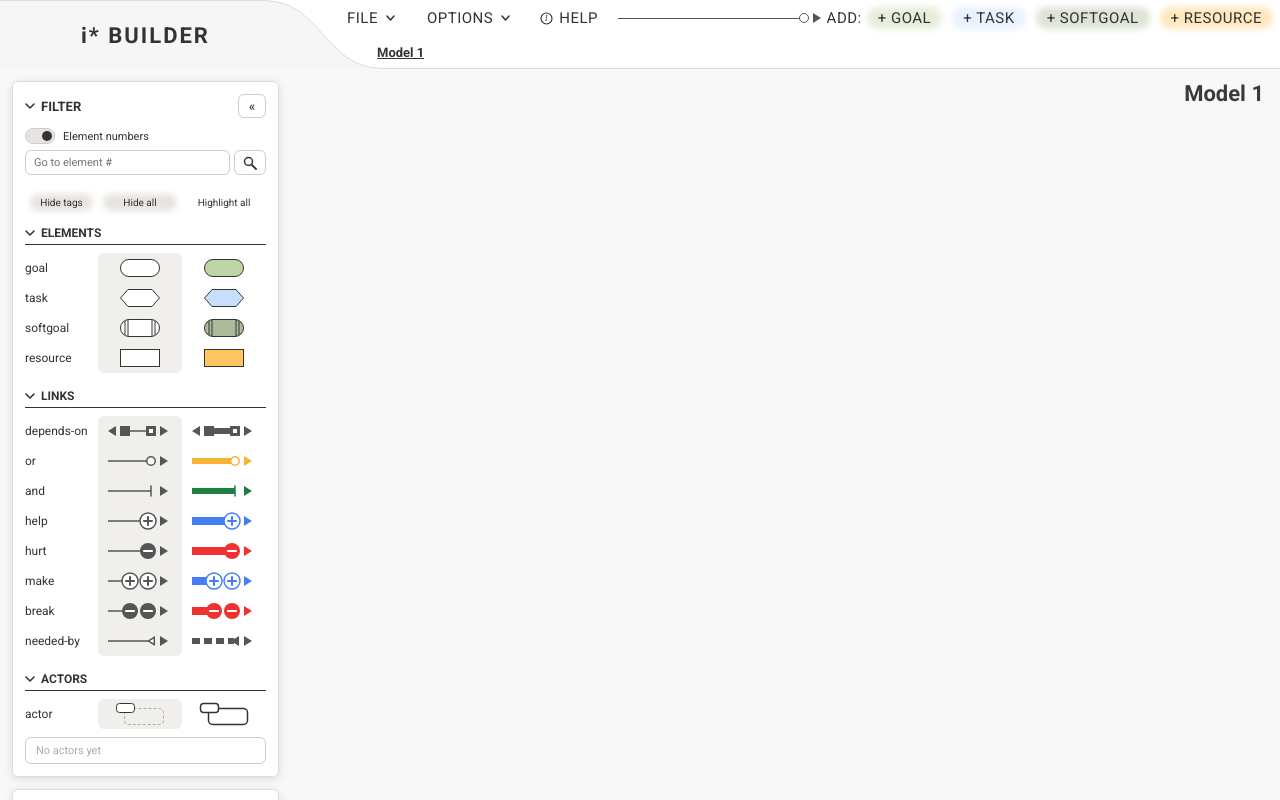
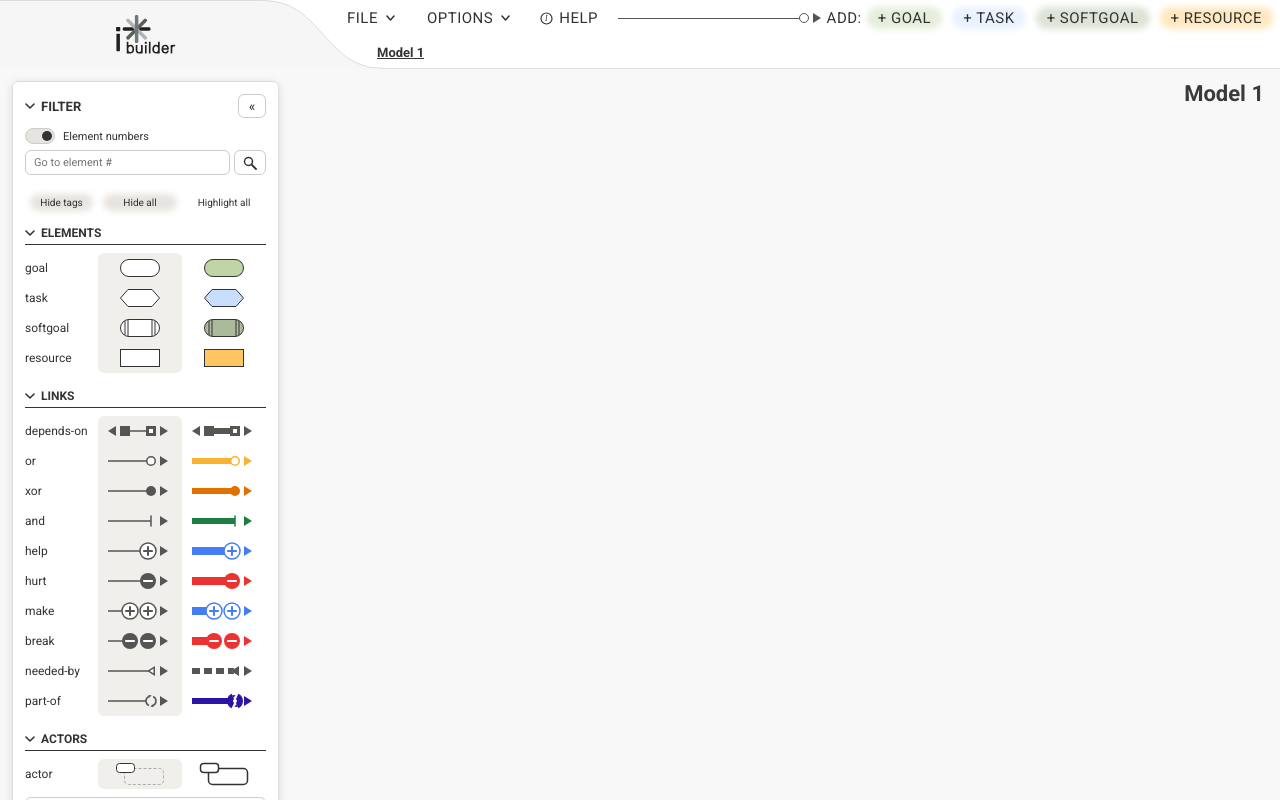
Before and after one commit to HansCastorpus/iStar-Prototype, a React (Vite) app in the folder iStar Prototype/: page / in a window 1280 px wide. Built offline with nearby package versions, Linux system fonts and the light colour scheme.

Commit message:
UI Update

```diff
--- a/iStar Prototype/src/App.jsx
+++ b/iStar Prototype/src/App.jsx
@@ -86,8 +86,7 @@ export default function App() {
           padding: '8px 16px', background: 'var(--bg-logo)',
           borderTop: '1px solid var(--border)',  // runs into the diagonal's top curve
         }}>
-          {/* Placeholder until there is a new logo (the previous one is still exported as Logo from Toolbar.jsx) */}
-          <span style={{ fontSize: 22, fontWeight: 700, letterSpacing: 2, color: 'var(--text-1)', whiteSpace: 'nowrap', userSelect: 'none' }}>i* BUILDER</span>
+          <img src={`${import.meta.env.BASE_URL}Logo.svg`} alt="i* Builder" className="app-logo" draggable={false} style={{ height: 40, maxWidth: '100%', objectFit: 'contain', userSelect: 'none' }} />
         </div>
         <div style={{ flex: 1, minWidth: 0, display: 'flex', flexDirection: 'column' }}>
           <Toolbar inset={TOOLBAR_INSET} />
--- a/iStar Prototype/src/index.css
+++ b/iStar Prototype/src/index.css
@@ -78,37 +78,37 @@ button:hover:not(:disabled) {
 
 /* ── Dark theme ─────────────────────────────────────────────────────────────── */
 [data-theme="dark"] {
-  --bg-canvas:  #1a1a1a;
-  --bg-panel:   #212121;
-  --bg-header:  #262626;
-  --bg-logo:    #1f1f1f;
-  --bg-popup:   #2a2a2a;
+  --bg-canvas:  #2b2b2b;
+  --bg-panel:   #323232;
+  --bg-header:  #353535;
+  --bg-logo:    #2d2d2d;
+  --bg-popup:   #3c3c3c;
   --text-1:     #ddd;
-  --text-2:     #777;
-  --text-3:     #555;
-  --bg-menu-title: #1f1f1f;
+  --text-2:     #8a8a8a;
+  --text-3:     #6a6a6a;
+  --bg-menu-title: #2d2d2d;
   --bg-selected: #ddd;
   --bg-selected-text: #2a2a2a;
-  --cell-on:    #55524f;
-  --btn-glow:   #625f5b;
+  --cell-on:    #6a6764;
+  --btn-glow:   #75726e;
   --text-menu:  #fff;
   --text-title: #d0d0d0;
   --text-node:  #ddd;
-  --border:     #3a3a3a;
-  --border-lt:  #2e2e2e;
-  --border-md:  #4a4a4a;
-  --border-ck:  #666;
-  --node-fill:  #2a2a2a;
+  --border:     #4c4c4c;
+  --border-lt:  #414141;
+  --border-md:  #5c5c5c;
+  --border-ck:  #7a7a7a;
+  --node-fill:  #3c3c3c;
   --node-stroke:#888;
   --node-text:  #ddd;
   --node-text-hl: #1e1e1e;  /* dark on the lighter, pastel highlight fills */
   --link-def:   #999;
-  --grid-line:  #2b2b2b;
+  --grid-line:  #3a3a3a;
   /* node highlight fills – muted, visible on dark bg */
   --hl-goal:      #80b282;
   --hl-task:      #80a0c5;
   --hl-softgoal:  #80b282;
-  --hl-resource:  #e59a9a;
+  --hl-resource:  #e8b056;
   --hl-subactor:  #8fa8cf;
   /* link highlight colors – lightened */
   --hl-hurt:      #d63737;
@@ -119,13 +119,13 @@ button:hover:not(:disabled) {
   --hl-xor:       #ff9f43;
   --hl-and:       #30a423;
   --hl-part-of:   #c34cb1;
-  --actor-hl-fill:   #2b2b2b;
-  --actor-hl-stripe: #383838;
-  --actor-bg:        #1f2329;
+  --actor-hl-fill:   #3c3c3c;
+  --actor-hl-stripe: #4a4a4a;
+  --actor-bg:        #2c333c;
   --actor-hl-tone:       #6f88ad;
   --actor-hl-stripe-mix: #a9c0e0;
-  --actor-bg-light:  #2a2f37;
-  --actor-bg-deep:   #15181d;
+  --actor-bg-light:  #3a414b;
+  --actor-bg-deep:   #222830;
   --actor-tint-0: #5fb0ab;
   --actor-tint-1: #c9786b;
   --actor-tint-2: #b8a655;
@@ -178,3 +178,6 @@ button, input, select, textarea {
 .menu-item + .menu-item::before {
   content: ''; position: absolute; top: 0; left: 0; right: 0; height: 1px; background: var(--border-lt);
 }
+
+/* The logo is dark artwork: lighten it on the dark theme */
+[data-theme="dark"] .app-logo { filter: invert(1) hue-rotate(180deg) brightness(0.9); }
--- a/iStar Prototype/src/utils/language.js
+++ b/iStar Prototype/src/utils/language.js
@@ -1,7 +1,6 @@
 // Which modeling language is active ('istar2' = pure iStar 2.0, 'custom' = the modified version) decides which
-// element and link types are offered. These are not part of iStar 2.0: sub-actors (diagrams nested in an element),
-// the XOR refinement (iStar 2.0 only has AND / OR) and the part-of link.
-export const NOT_ISTAR2 = ['subactor', 'xor', 'part-of']
+// element and link types are offered. Sub-actors (diagrams nested in an element) are not part of iStar 2.0.
+export const NOT_ISTAR2 = ['subactor']
 
 // `types` without the ones the language doesn't have. `keep`: a type to leave in anyway (the one already in use)
 export const typesFor = (language, types, keep) =>
```
Also changed, not shown: iStar Prototype/public/Logo.svg (added).
